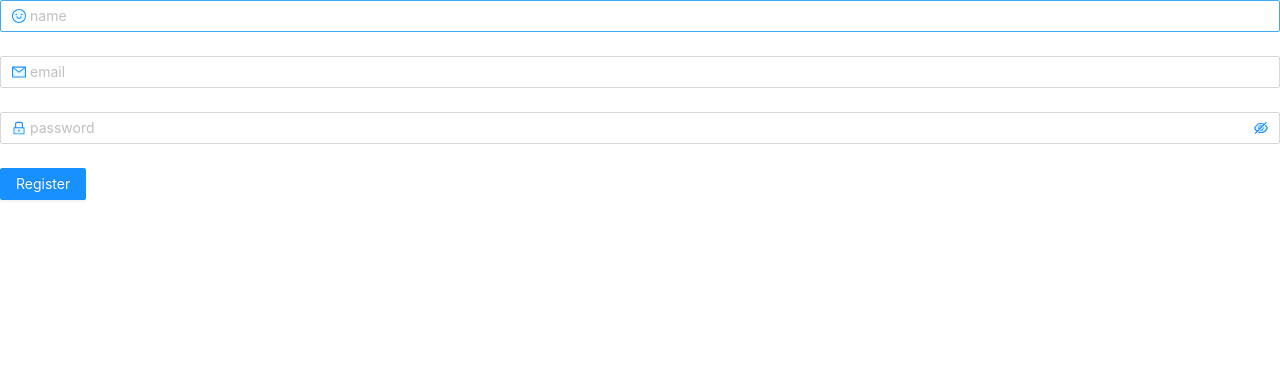
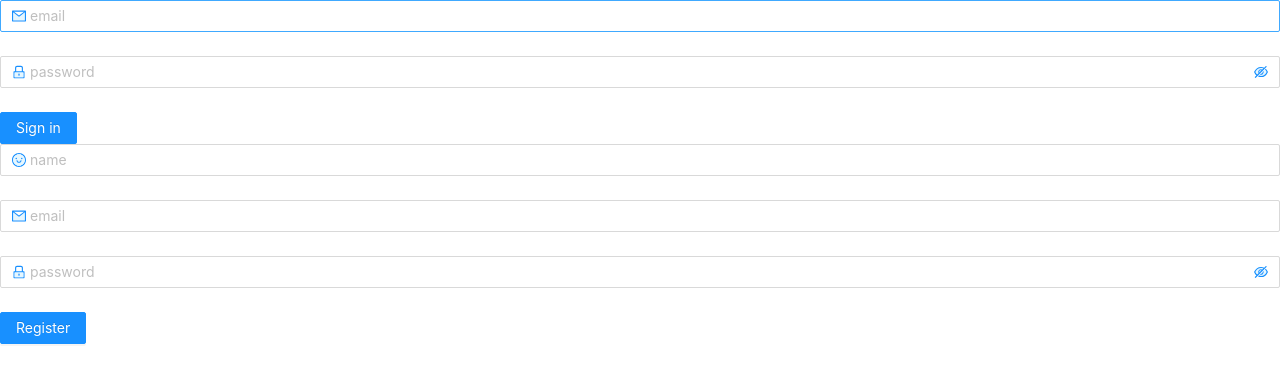
Before and after one commit to sebastiansiejek/sd-notes-front, a React (Create React App) app: page / in a window 1280 px wide. Shown: the top 382 px of the page. Built offline with nearby package versions, Linux system fonts and the light colour scheme.

Commit message:
feat: add Login

```diff
--- /dev/null
+++ b/src/molecules/Login/Login.tsx
@@ -0,0 +1,20 @@
+import React from 'react'
+import InputPassword from 'atoms/InputPassword'
+import { Form, Input, Button } from 'antd'
+import { MailTwoTone } from '@ant-design/icons'
+
+export default () => (
+  <>
+    <Form>
+      <Form.Item name='email' rules={[{ required: true, message: 'Please input your email!' }]}>
+        <Input placeholder='email' type='email' prefix={<MailTwoTone />} />
+      </Form.Item>
+      <Form.Item name='password' rules={[{ required: true, message: 'Please input your password!' }]}>
+        <InputPassword />
+      </Form.Item>
+      <Button type='primary' htmlType='submit'>
+        Sign in
+      </Button>
+    </Form>
+  </>
+)
--- /dev/null
+++ b/src/molecules/Login/index.ts
@@ -0,0 +1,3 @@
+import Login from './Login'
+
+export default Login
--- a/src/organisms/JoinUs/JoinUs.tsx
+++ b/src/organisms/JoinUs/JoinUs.tsx
@@ -1,8 +1,10 @@
 import React from 'react'
 import Register from 'molecules/Register'
+import Login from 'molecules/Login'
 
 export default () => (
   <>
+    <Login />
     <Register />
   </>
 )
```
